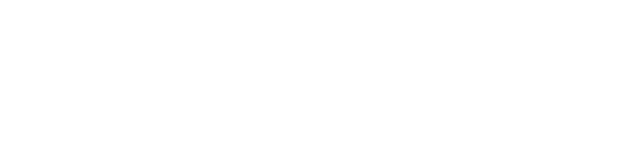
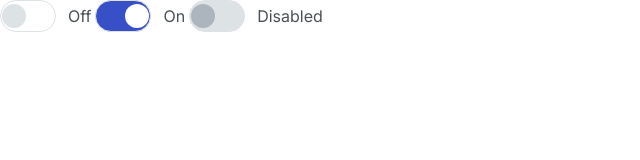
Before and after one commit to js-tasks-ru/htmlcss-20230530_el-classico, a website: page 07-lection5/03-toggler/index.html in a window 1280 px wide. Shown: the whole page, without its empty margins (0-640 px from the left). Drawn offline with Linux system fonts and the light colour scheme.

Commit message:
add toggle button

```diff
--- a/07-lection5/03-toggler/index.html
+++ b/07-lection5/03-toggler/index.html
@@ -6,6 +6,32 @@
         <link rel="stylesheet" href="./toggler.css">
     </head>
     <body>
-
+        <label class="toggle">
+            <input type="checkbox" name="" id="" class="toggle__input">
+            <div class="toggle__state">
+                <div class="toggle__control">
+                    <div class="toggle__control-inner"></div>
+                </div>
+                <div class="toggle__label">Off</div>
+            </div>
+        </label>
+        <label class="toggle">
+            <input type="checkbox" name="" id="" class="toggle__input" checked>
+            <div class="toggle__state">
+                <div class="toggle__control">
+                    <div class="toggle__control-inner"></div>
+                </div>
+                <div class="toggle__label">On</div>
+            </div>
+        </label>
+        <label class="toggle">
+            <input type="checkbox" name="" id="" class="toggle__input" disabled>
+            <div class="toggle__state">
+                <div class="toggle__control">
+                    <div class="toggle__control-inner"></div>
+                </div>
+                <div class="toggle__label">Disabled</div>
+            </div>
+        </label>
     </body>
 </html>
--- a/07-lection5/03-toggler/toggler.css
+++ b/07-lection5/03-toggler/toggler.css
@@ -0,0 +1,65 @@
+.toggle {
+    display: inline-block;
+    position: relative;
+}
+.toggle__input {
+    position: absolute;
+    clip: rect(0,0,0,0);
+}
+.toggle__state {
+    display: flex;
+    align-items: center;
+    gap: 12px;
+}
+.toggle__control {
+
+    width: 52px;
+    height: 28px;
+    border: 1px solid var(--grey-2);
+    border-radius: 16px;
+    padding: 1px;
+    display: flex;
+}
+
+.toggle__control-inner{
+    box-sizing: border-box;
+    width: 24px;
+    height: 24px;
+    background: var(--grey-2);
+    border-radius: 50%;
+    align-self: center;
+    padding-left: 2px;
+}
+.toggle__label {
+    color: var(--grey-4);
+    font-family: 'Inter';
+    font-size: 16px;
+    font-weight: 400;
+    line-height: 24px;
+}
+
+.toggle__input:checked ~ .toggle__state .toggle__control {
+    background: var(--primary);
+}
+
+.toggle__input:checked ~ .toggle__state .toggle__control {
+    justify-content: flex-end;
+
+}
+.toggle__input:checked ~ .toggle__state .toggle__control-inner {
+    background: var(--white);
+
+}
+
+.toggle__input:disabled ~ .toggle__state .toggle__control {
+    background: var(--grey-2);
+
+}
+.toggle__input:disabled ~ .toggle__state .toggle__control-inner {
+    background: var(--grey-3);
+
+}
+
+.toggle__input:focus ~ .toggle__state .toggle__label {
+    text-decoration: underline;
+}
```
